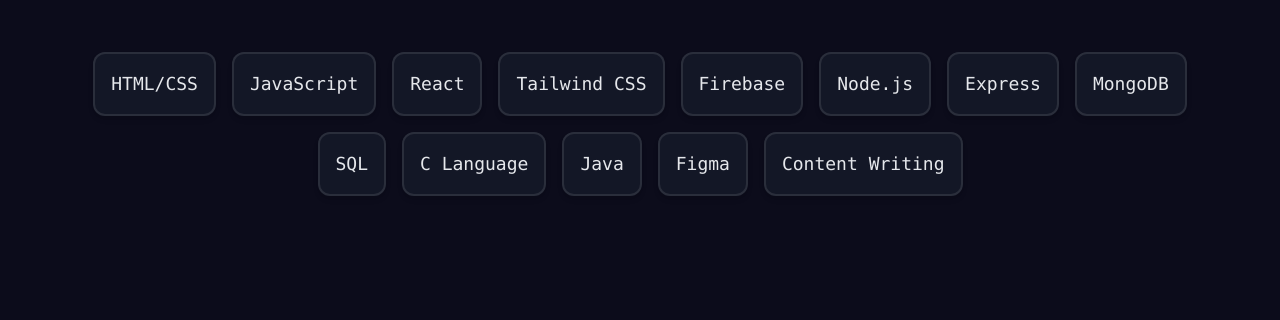
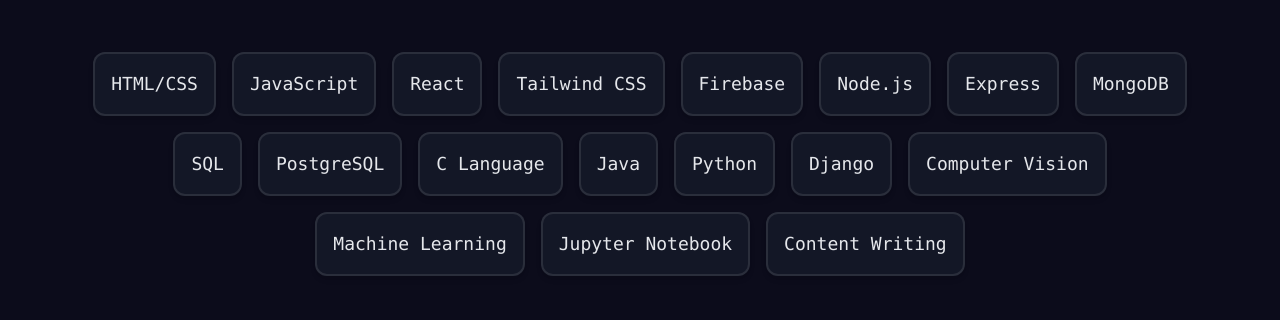
Before and after one commit to Pdanulya/My-Portfolio, a React (Vite) app: page / in a window 1280 px wide. Shown: the part 1640-1960 px from the top of the page. Built offline with nearby package versions, Linux system fonts and the light colour scheme.

Commit message:
updated skills

```diff
--- a/src/sections/Skills.jsx
+++ b/src/sections/Skills.jsx
@@ -12,9 +12,14 @@
     "Express",
     "MongoDB",
     "SQL",
+    "PostgreSQL",
     "C Language",
     "Java",
-    "Figma",
+    "Python",
+    "Django",
+    "Computer Vision",
+    "Machine Learning",
+    "Jupyter Notebook",
     "Content Writing"
   ];
 
```
